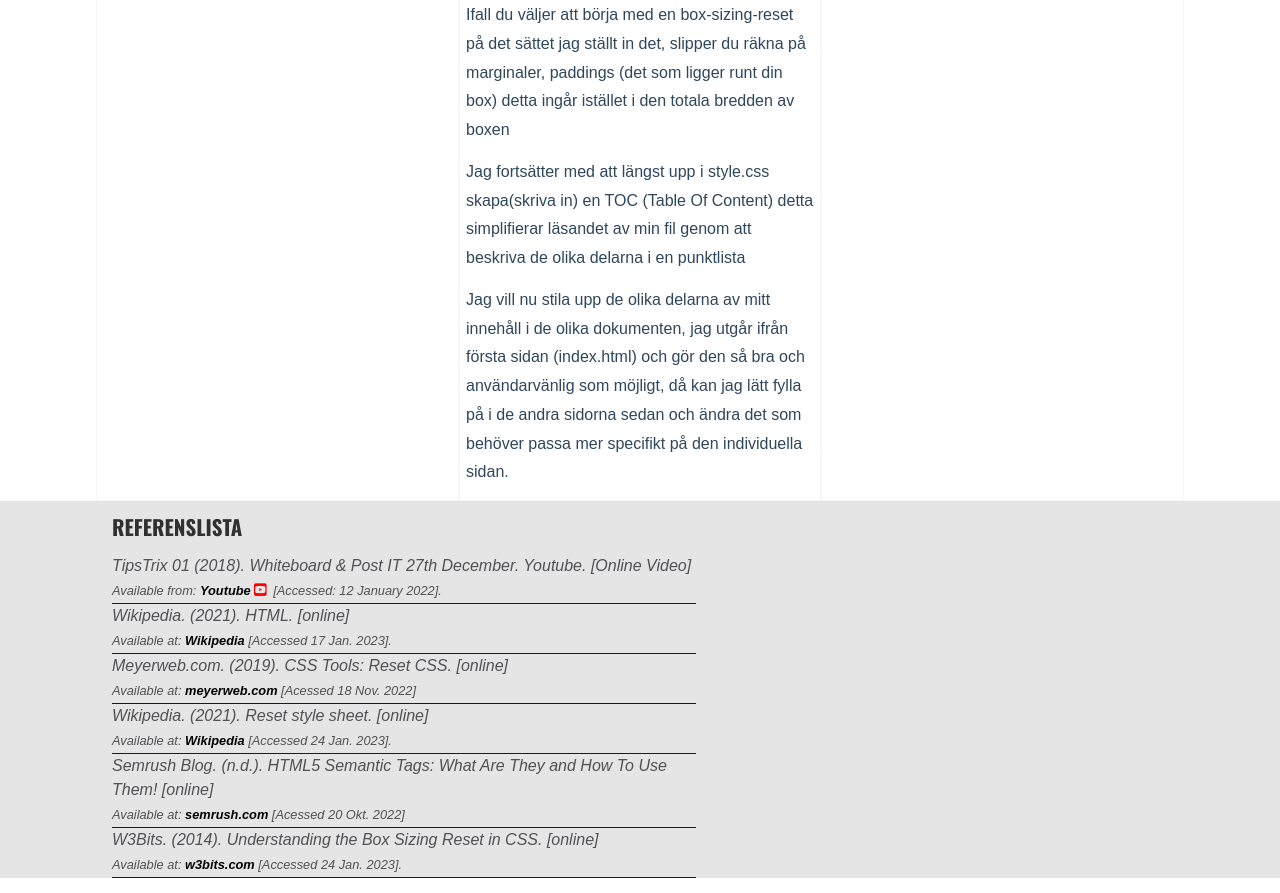
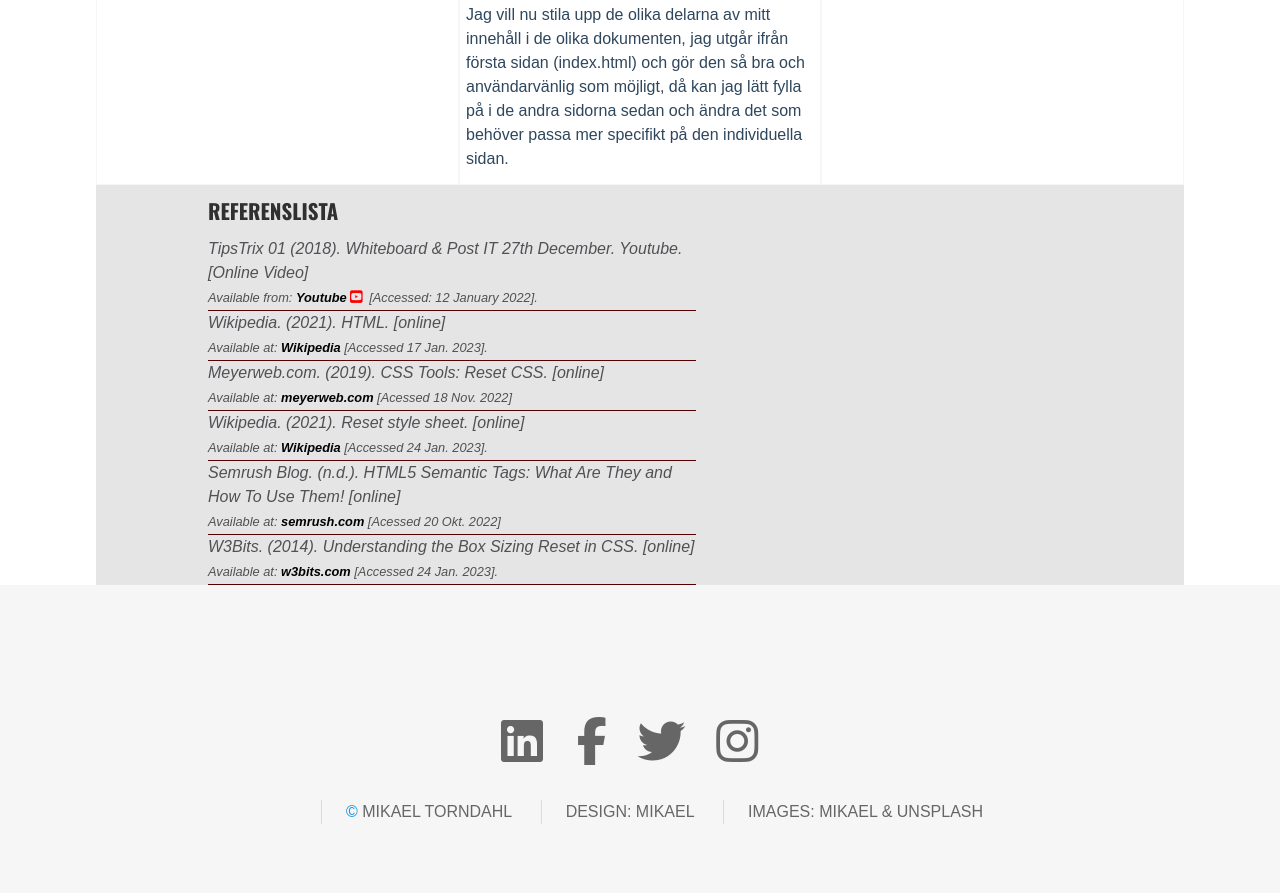
Before and after one commit to micketorndahl/Examinationsuppgift-WUH100, a plain HTML site: page index.html in a window 1280 px wide. Shown: the part 2805-3698 px from the top of the page. Drawn offline with nearby package versions, Linux system fonts and the light colour scheme.

Commit message:
added footer and styled text and more reponsiveness

```diff
--- a/Styles/style.css
+++ b/Styles/style.css
@@ -54,7 +54,7 @@ textarea {
     Helvetica, sans-serif;
   font-size: 1em;
   font-weight: 400;
-  line-height: 1.8em;
+  line-height: 1.5em;
 }
 
 h1,
@@ -100,8 +100,12 @@ p {
 }
 
 blockquote {
+  font-style: italic;
+  line-height: 1.4em;
   background-color: rgba(217, 217, 217, 0.675);
-  margin: 1rem 1rem;
+  margin: 1rem 0.8rem;
+  padding: 0.5rem;
+  border-radius: 0.2rem;
 }
 
 figcaption {
@@ -343,11 +347,14 @@ main {
   border: 1px solid rgb(246, 246, 246);
 }
 
+/* REFERENCES-FOOTER */
+
 .refs-footer {
   display: flex;
   flex-direction: column;
   background-color: rgba(217, 217, 217, 0.675);
   margin: 0 auto;
+  width: 85%;
 }
 
 .refs {
@@ -393,3 +400,52 @@ main {
   color: rgb(137, 0, 0);
   text-decoration-color: rgb(82, 4, 4);
 }
+
+/* 10. FOOTER */
+
+.page-footer {
+  padding: 8em 0 6em 0;
+  color: #666;
+  background: #f6f6f6;
+  text-align: center;
+  text-transform: uppercase;
+}
+
+.page-footer a {
+  color: #666;
+}
+
+.page-footer a:hover,
+a:focus,
+a:active {
+  color: #0693e3;
+  text-decoration-color: #ff6900;
+}
+
+.page-footer .icons {
+  font-size: 1.5em;
+  font-weight: bolder;
+}
+
+ul.icons li {
+  display: inline-block;
+  padding: 0 1em 0 0;
+}
+
+.page-footer .copyright {
+  margin: 2em 0;
+  padding: 0;
+  text-align: center;
+}
+
+.page-footer .copyright li {
+  display: inline-block;
+  border-left: solid 0.1em rgba(144, 144, 144, 0.25);
+  list-style: none;
+  margin-left: 1.5em;
+  padding-left: 1.5em;
+}
+
+.page-footer span {
+  color: #0693e3;
+}
--- a/index.html
+++ b/index.html
@@ -287,5 +287,52 @@
     </footer>
     <!-- Reference-Footer End -->
 
+    <!-- Page-Footer Start -->
+
+    <footer class="page-footer">
+        <ul class="icons">
+          <li>
+            <a
+              href="https://www.linkedin.com/in/mikael-torndahl-03381a84"
+              class="fa-brands fa-linkedin fa-2x"
+            ></a>
+          </li>
+
+          <li>
+            <a
+              href="https://www.facebook.com/micketorndahl/"
+              class="fab fa-facebook-f fa-2x"
+            ></a>
+          </li>
+
+          <li>
+            <a
+              href="https://twitter.com/TorndahlMikael"
+              class="fab fa-twitter fa-2x"
+            ></a>
+          </li>
+
+          <li>
+            <a
+              href="https://www.instagram.com/micketorndahl/"
+              class="fab fa-instagram fa-2x"
+            ></a>
+          </li>
+        </ul>
+
+        <ul class="copyright">
+          <li><span>©</span> Mikael Torndahl</li>
+
+          <li>Design: Mikael</li>
+
+          <li>
+            Images: Mikael &
+            <a href="http://unsplash.com">Unsplash</a>
+          </li>
+        </ul>
+    </footer>
+    <!-- Page-Footer End -->
+
+
   </body>
 </html>
```
